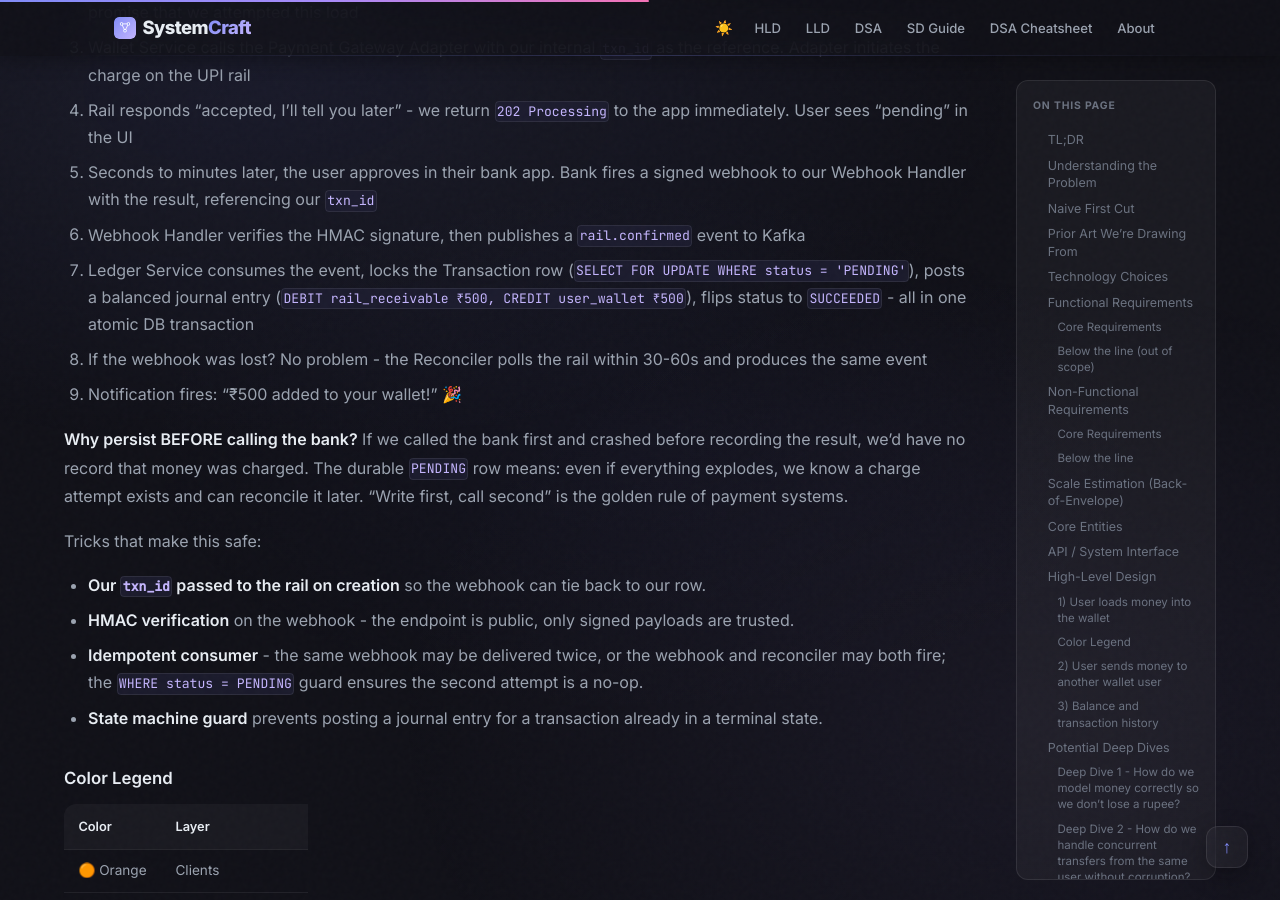
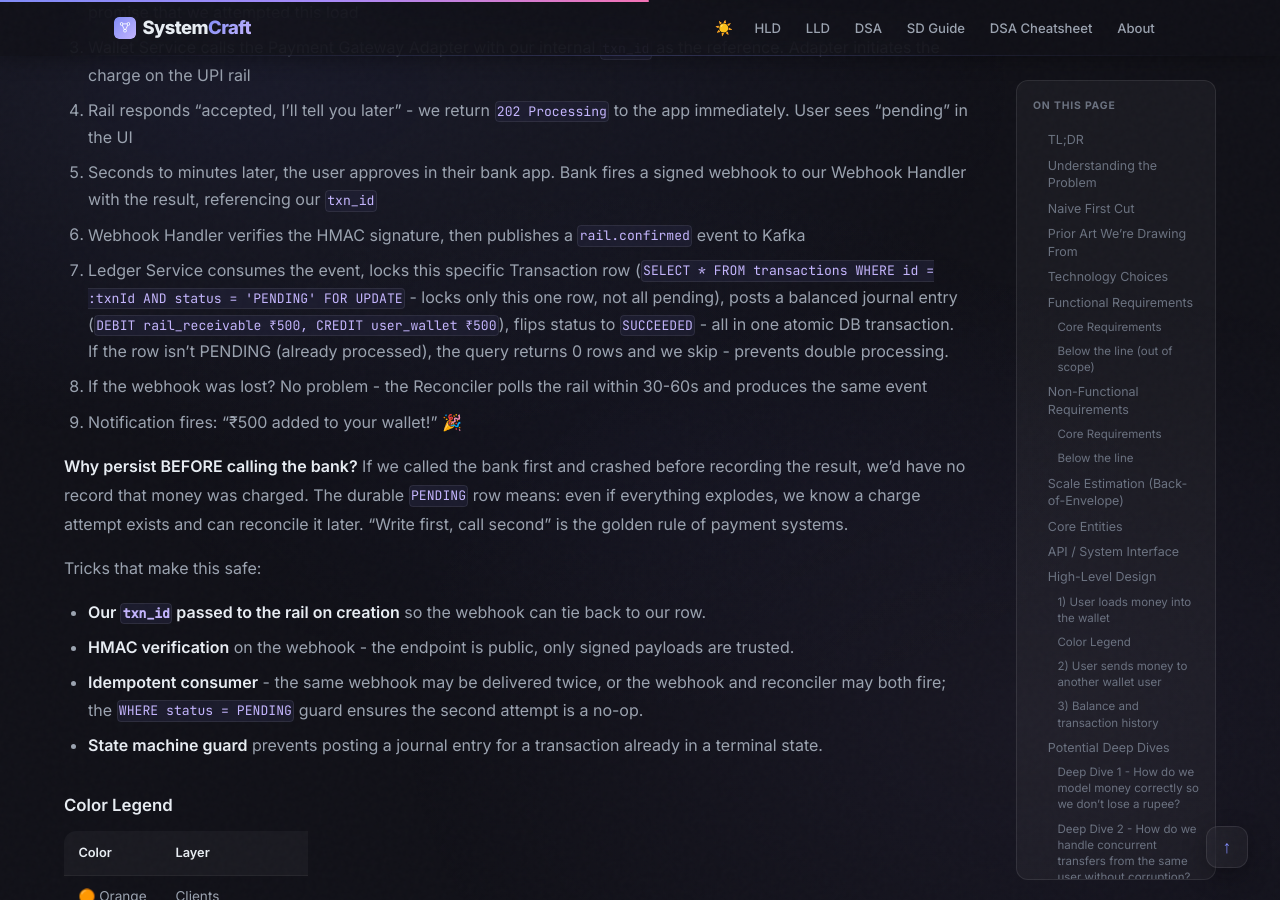
Before and after one commit to iluzn/HLD-Designs, a Jekyll site: the page built from content/hld/DigitalWallet.md, in a window 1280 px wide and 900 px high, scrolled down 9526 px. Built offline with Jekyll 4.4.1, drawn with Linux system fonts in a browser that asks for light colours; nearby versions of some CDN libraries; comment, search, counter and statistics services are not loaded.

Commit message:
clarify DigitalWallet: SELECT FOR UPDATE locks one row by txnId, not all pending rows

```diff
--- a/content/hld/DigitalWallet.md
+++ b/content/hld/DigitalWallet.md
@@ -290,7 +290,7 @@ How the Ledger Service actually learns the rail succeeded - **it doesn't activel
 4. Rail responds "accepted, I'll tell you later" - we return `202 Processing` to the app immediately. User sees "pending" in the UI
 5. Seconds to minutes later, the user approves in their bank app. Bank fires a signed webhook to our Webhook Handler with the result, referencing our `txn_id`
 6. Webhook Handler verifies the HMAC signature, then publishes a `rail.confirmed` event to Kafka
-7. Ledger Service consumes the event, locks the Transaction row (`SELECT FOR UPDATE WHERE status = 'PENDING'`), posts a balanced journal entry (`DEBIT rail_receivable ₹500, CREDIT user_wallet ₹500`), flips status to `SUCCEEDED` - all in one atomic DB transaction
+7. Ledger Service consumes the event, locks this specific Transaction row (`SELECT * FROM transactions WHERE id = :txnId AND status = 'PENDING' FOR UPDATE` - locks only this one row, not all pending), posts a balanced journal entry (`DEBIT rail_receivable ₹500, CREDIT user_wallet ₹500`), flips status to `SUCCEEDED` - all in one atomic DB transaction. If the row isn't PENDING (already processed), the query returns 0 rows and we skip - prevents double processing.
 8. If the webhook was lost? No problem - the Reconciler polls the rail within 30-60s and produces the same event
 9. Notification fires: "₹500 added to your wallet!" 🎉
 
```
